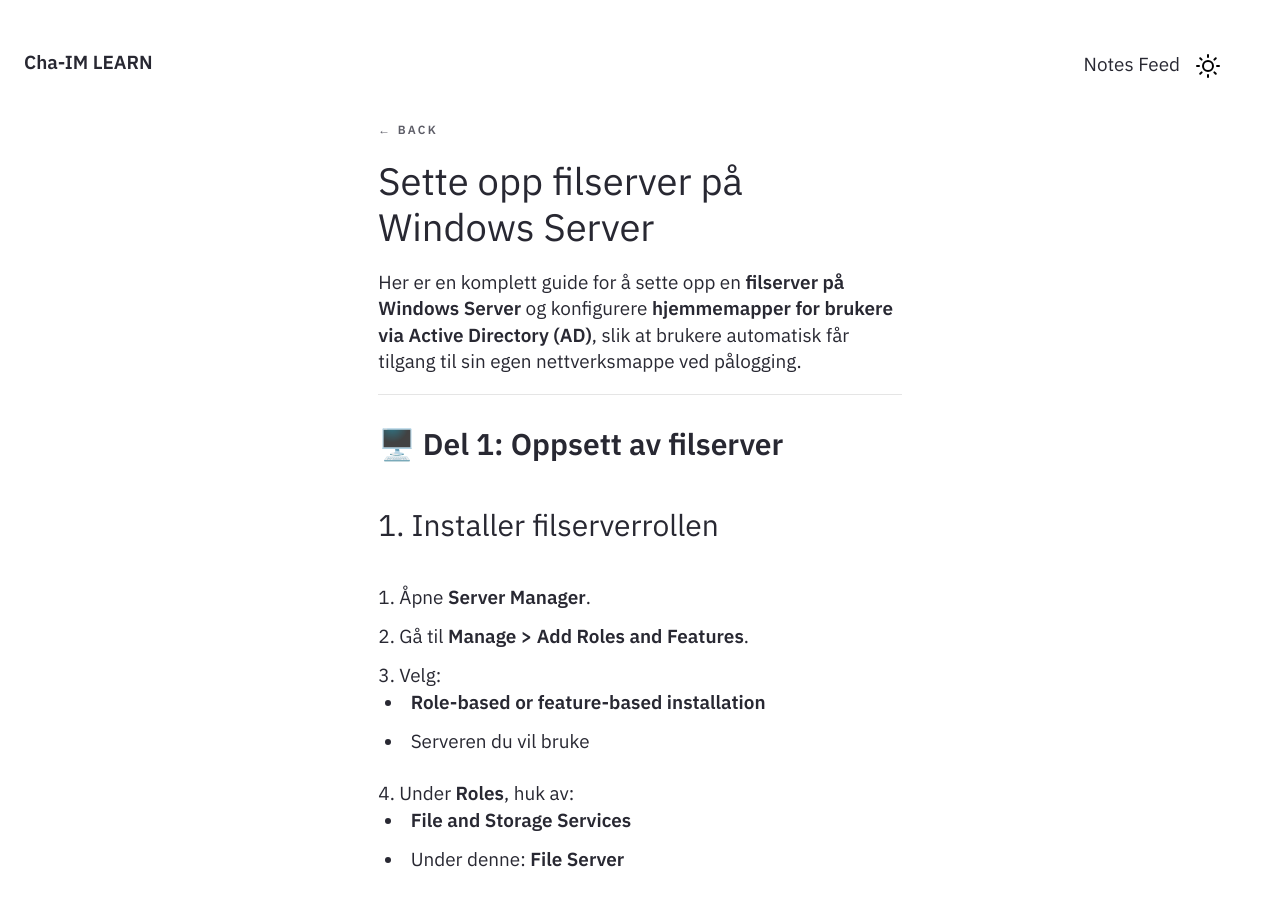
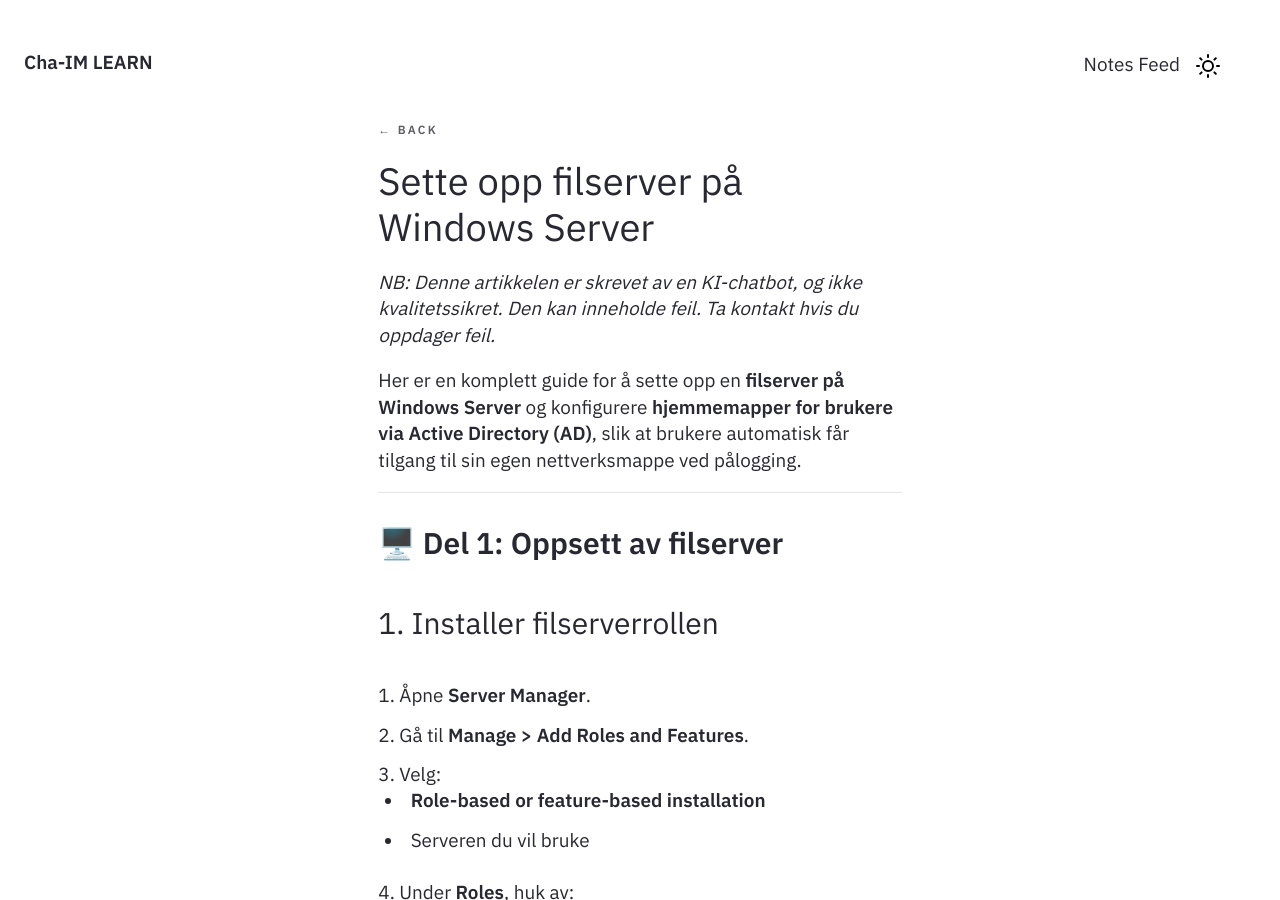
Before and after one commit to Cha-IM/cha-im.github.io, a Jekyll site: the page built from _notes/Public/Teknologiforståelse/Nettverkslab/Sette opp filserver på Windows Server.md, in a window 1280 px wide and 900 px high. Built offline with Jekyll 4.4.1, drawn with Linux system fonts in a browser that asks for light colours.

Commit message:
TRFK-811339 2025-11-4:12:53:34

```diff
--- a/_notes/Public/Teknologiforståelse/Nettverkslab/Sette opp filserver på Windows Server.md
+++ b/_notes/Public/Teknologiforståelse/Nettverkslab/Sette opp filserver på Windows Server.md
@@ -3,7 +3,7 @@ title: Sette opp filserver på Windows Server
 feed: show
 date: 04-11-2025
 ---
-
+*NB: Denne artikkelen er skrevet av en KI-chatbot, og ikke kvalitetssikret. Den kan inneholde feil. Ta kontakt hvis du oppdager feil.*
 
 Her er en komplett guide for å sette opp en **filserver på Windows Server** og konfigurere **hjemmemapper for brukere via Active Directory (AD)**, slik at brukere automatisk får tilgang til sin egen nettverksmappe ved pålogging.
 
```
Also changed, not shown: .obsidian/workspace.json.
